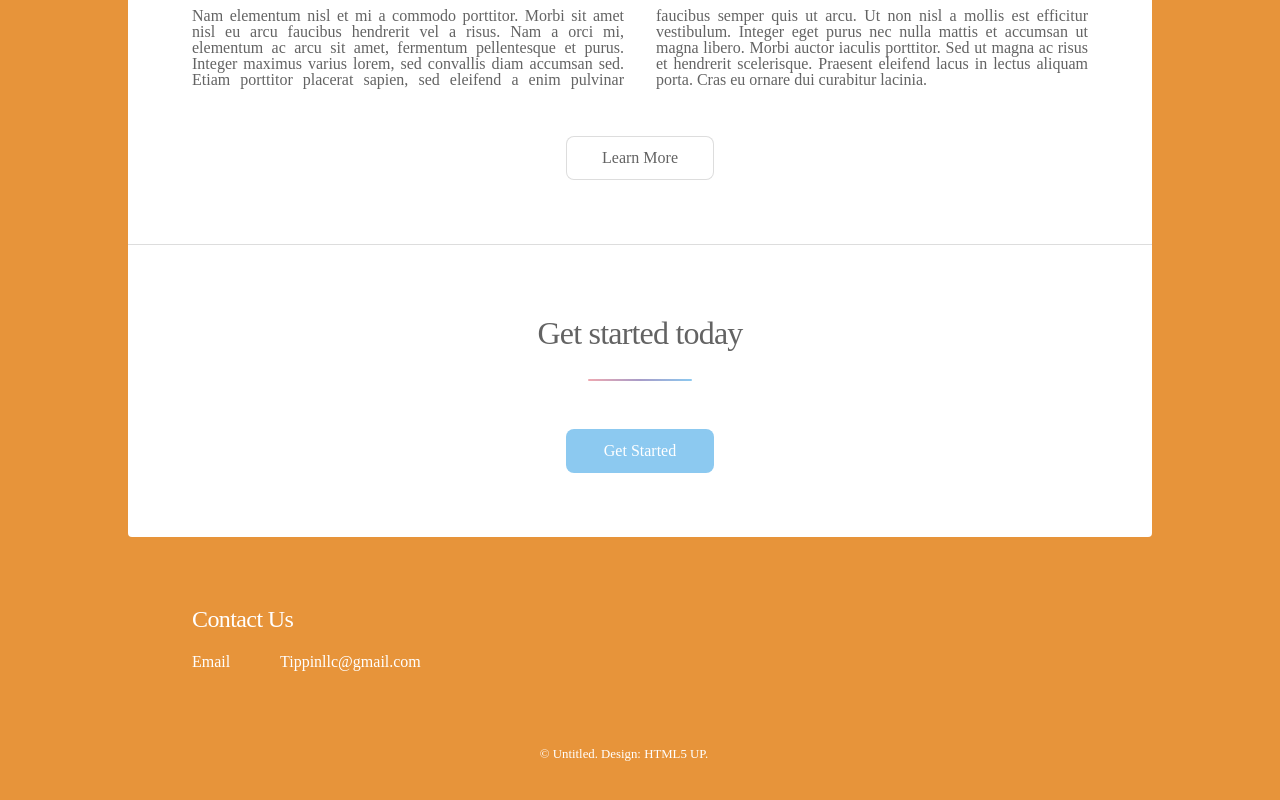
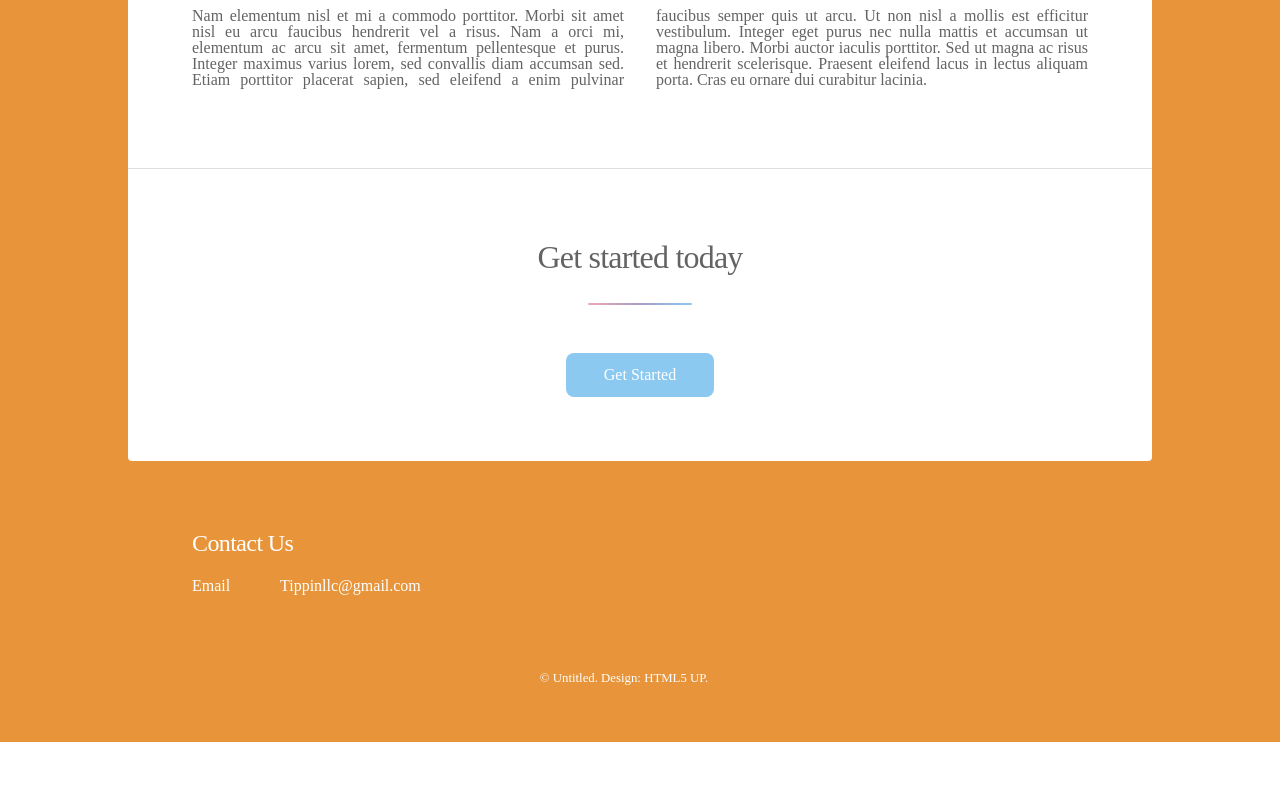
Before and after one commit to Ayoitsjason/Coursera_React, a React (Create React App) app in the folder confusion/: page / in a window 1280 px wide. Shown: the part 2029-2829 px from the top of the page. After the commit the page ends 2771 px from the top, so only its background shows below. Built offline with nearby package versions, Linux system fonts and the light colour scheme.

Commit message:
Made changes to text on splash page

```diff
--- a/confusion/src/components/splash/SplashComponent.js
+++ b/confusion/src/components/splash/SplashComponent.js
@@ -132,15 +132,7 @@ const SplashComponent = () => {
               scelerisque. Praesent eleifend lacus in lectus aliquam porta. Cras
               eu ornare dui curabitur lacinia.
             </p>
-            <footer className="major">
-              <ul className="actions special">
-                <li>
-                  <a href="generic.html" className="button">
-                    Learn More
-                  </a>
-                </li>
-              </ul>
-            </footer>
+            <footer className="major"></footer>
           </section>
 
           {/* <!-- Get Started --> */}
```
